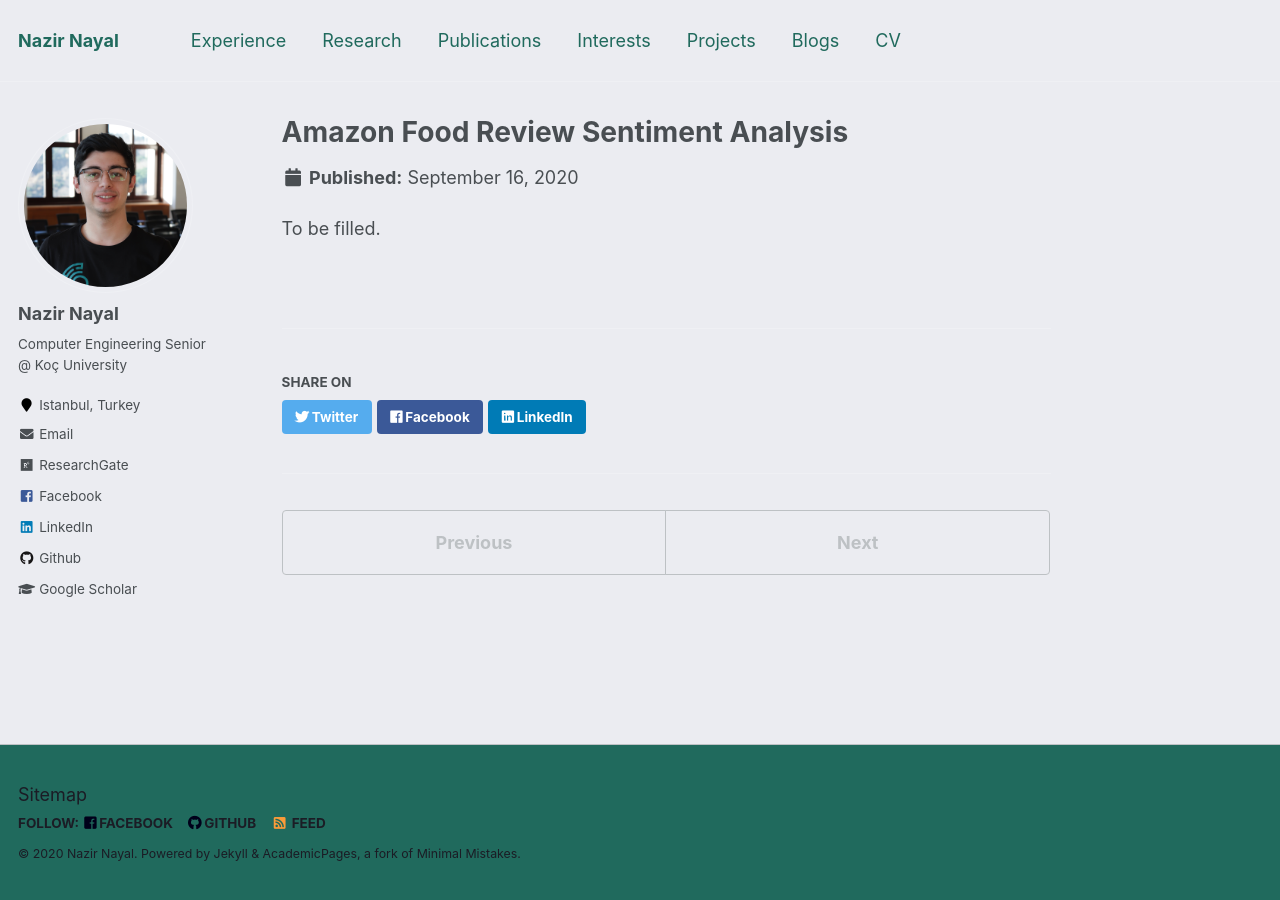
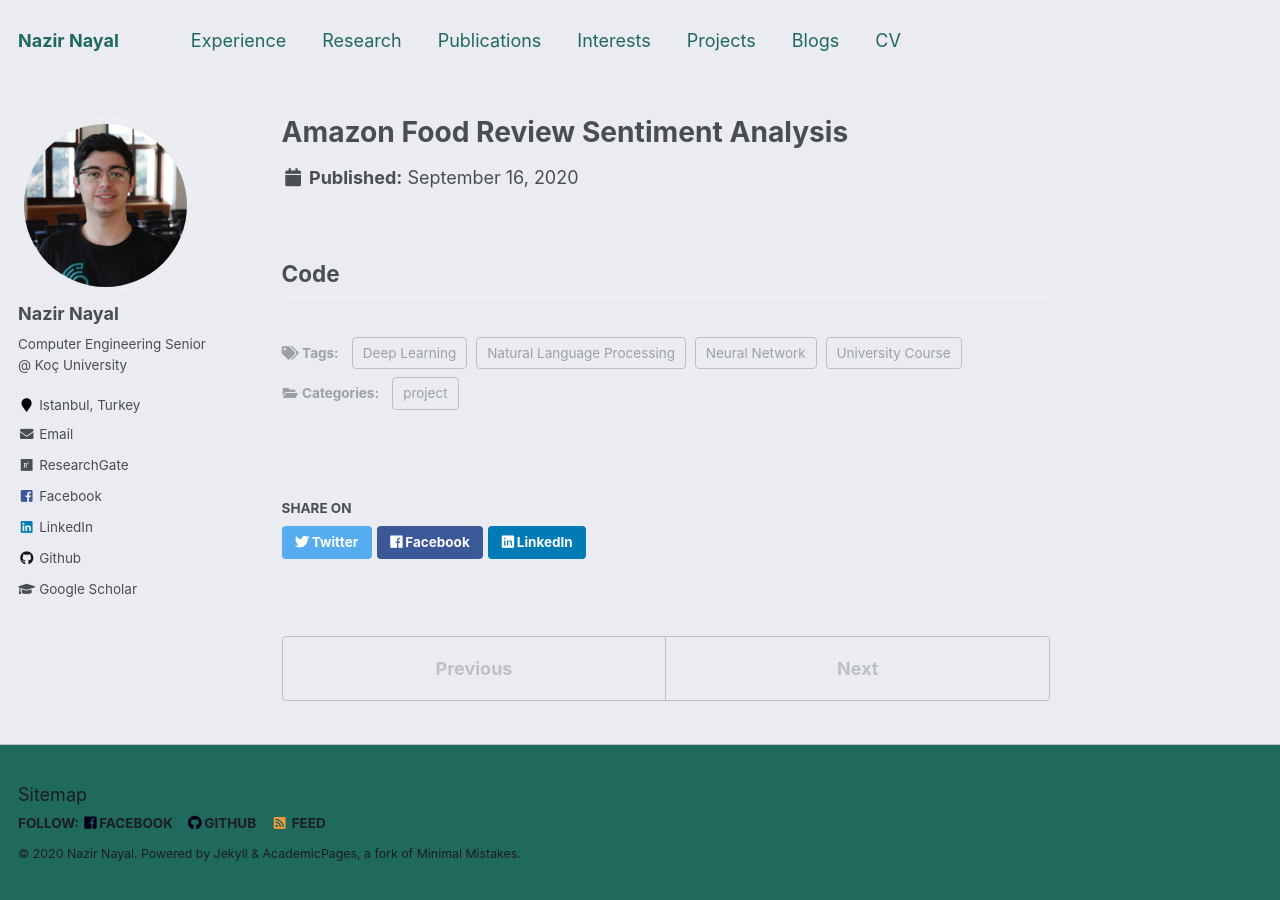
Before and after one commit to NazirNayal8/nazirnayal.github.io, a Jekyll site: the page built from _projects/amazon_review_sentiment.md, in a window 1280 px wide. Built offline with Jekyll 4.4.1, drawn with Linux system fonts in a browser that asks for light colours.

```diff
--- a/_projects/amazon_review_sentiment.md
+++ b/_projects/amazon_review_sentiment.md
@@ -3,6 +3,13 @@
 excerpt: Multi-Label Text Classification using LSTM Neural Network
 collection: projects
 permalink: /projects/amazon_review_sentiment
+categories:
+  - project
+tags:
+  - Deep Learning
+  - Neural Network
+  - Natural Language Processing
+  - University Course
 ---
 
-To be filled.
+## Code
```
Also changed, not shown: _projects/air_traffic_control.md (+6 -0 lines).
